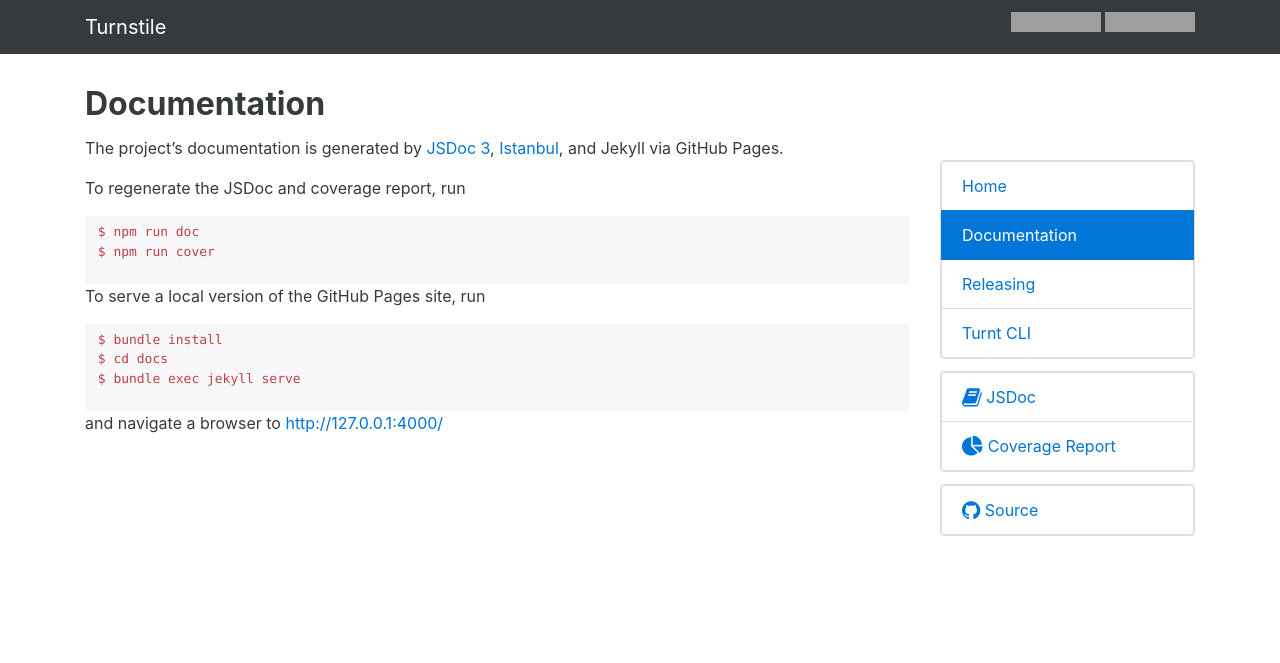
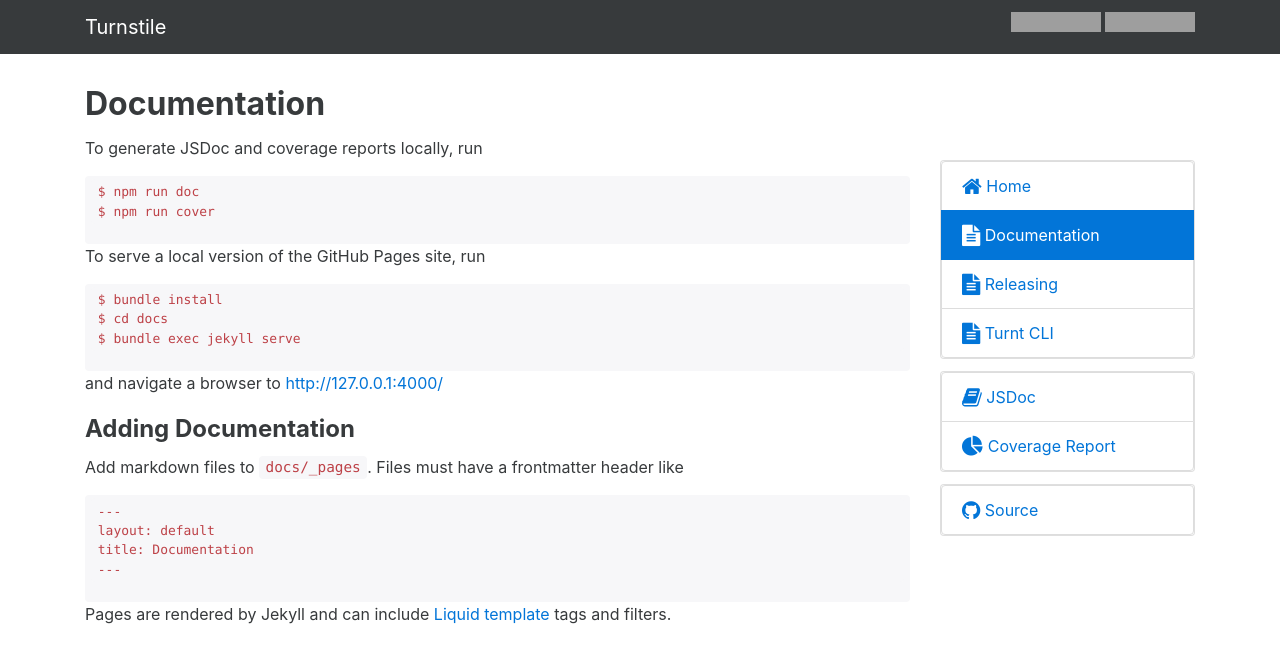
Before and after one commit to rapid7/turnstile, a Jekyll site: the page built from docs/_pages/documentation.md, in a window 1280 px wide. Shown: the top 663 px of the page. Built offline with Jekyll 4.4.1, drawn with Linux system fonts in a browser that asks for light colours; nearby versions of some CDN libraries; grey boxes are pictures that could not be loaded.

Commit message:
Move JSDoc to https://doclets.io
* Update layout links
* Update documentation page

````diff
--- a/docs/_layouts/default.html
+++ b/docs/_layouts/default.html
@@ -36,15 +36,17 @@
       </div>
       <div class="col-sm-3">
         <div class="card push-5-rem">
-          <a class="list-group-item{% if page.title == 'Home' %} active{% endif %}" href="/">Home</a>
+          <a class="list-group-item{% if page.title == 'Home' %} active{% endif %}" href="/">
+            <i class="fa fa-lg fa-home"></i>&nbsp;Home</a>
           {% for p in site.pages %}
-          <a class="list-group-item{% if page.title == p.title %} active{% endif %}" href="{{ p.url }}">{{ p.title }}</a>
+          <a class="list-group-item{% if page.title == p.title %} active{% endif %}" href="{{ p.url }}">
+            <i class="fa fa-lg fa-file-text"></i>&nbsp;{{ p.title }}</a>
           {% endfor %}
         </div>
 
         <div class="card">
           <div class="list-group list-group-flush">
-            <a class="list-group-item" href="/jsdoc">
+            <a class="list-group-item" href="https://doclets.io/rapid7/turnstile">
               <i class="fa fa-lg fa-book"></i>&nbsp;JSDoc</a>
             <a class="list-group-item" href="https://coveralls.io/github/rapid7/turnstile">
               <i class="fa fa-lg fa-pie-chart"></i>&nbsp;Coverage Report</a>
--- a/docs/_pages/documentation.md
+++ b/docs/_pages/documentation.md
@@ -5,9 +5,7 @@ title: Documentation
 
 # {{ page.title }}
 
-The project's documentation is generated by [JSDoc 3](http://usejsdoc.org/), [Istanbul](https://www.npmjs.com/package/istanbul), and Jekyll via GitHub Pages.
-
-To regenerate the JSDoc and coverage report, run
+To generate JSDoc and coverage reports locally, run
 
 ```bash
 $ npm run doc
@@ -23,3 +21,16 @@ $ bundle exec jekyll serve
 ```
 
 and navigate a browser to [http://127.0.0.1:4000/](http://127.0.0.1:4000/)
+
+## Adding Documentation
+
+Add markdown files to `docs/_pages`. Files must have a frontmatter header like
+
+```
+---
+layout: default
+title: Documentation
+---
+```
+
+Pages are rendered by Jekyll and can include [Liquid template](https://jekyllrb.com/docs/templates/) tags and filters.
````
Also changed, not shown: .gitmodules (added), 1 other file.
